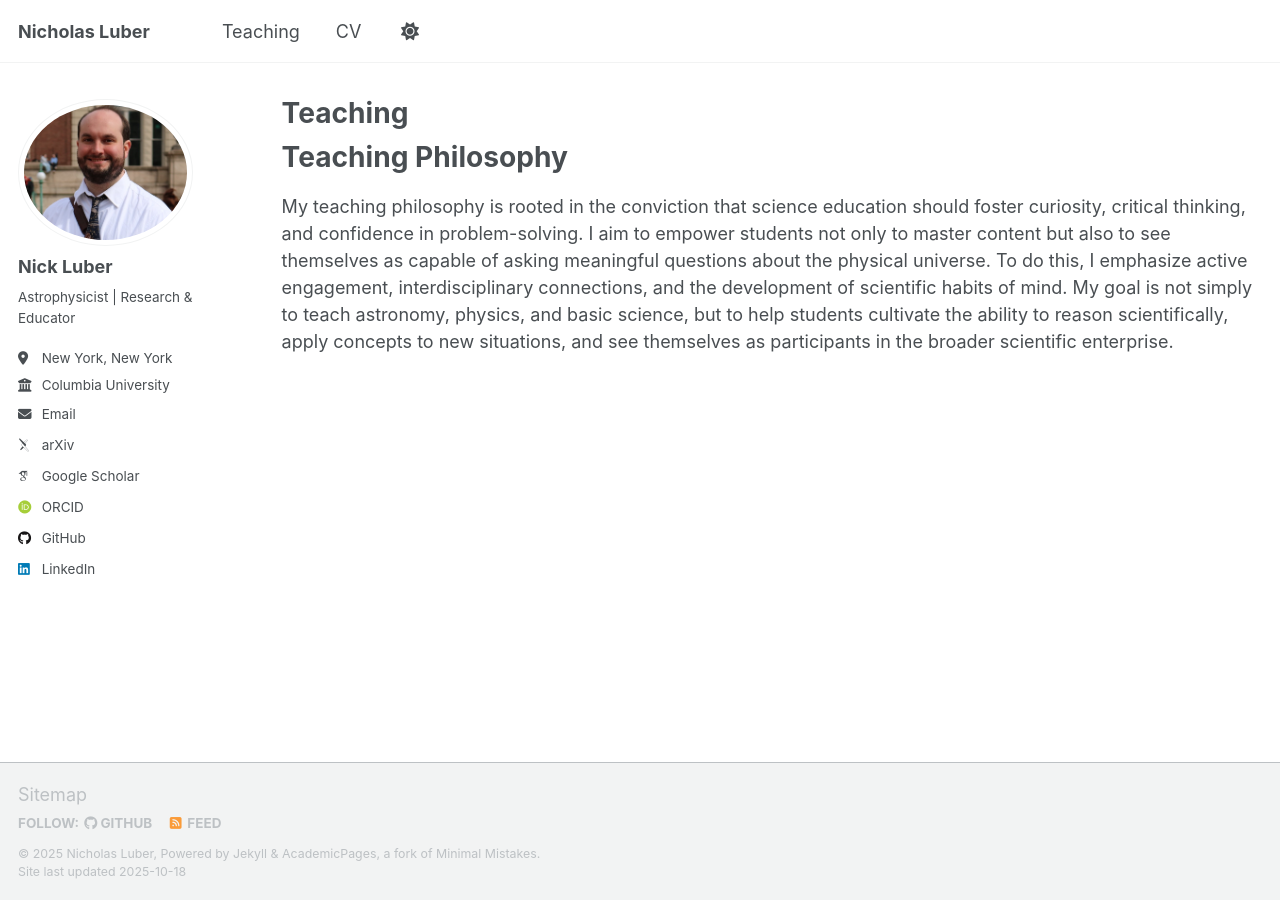
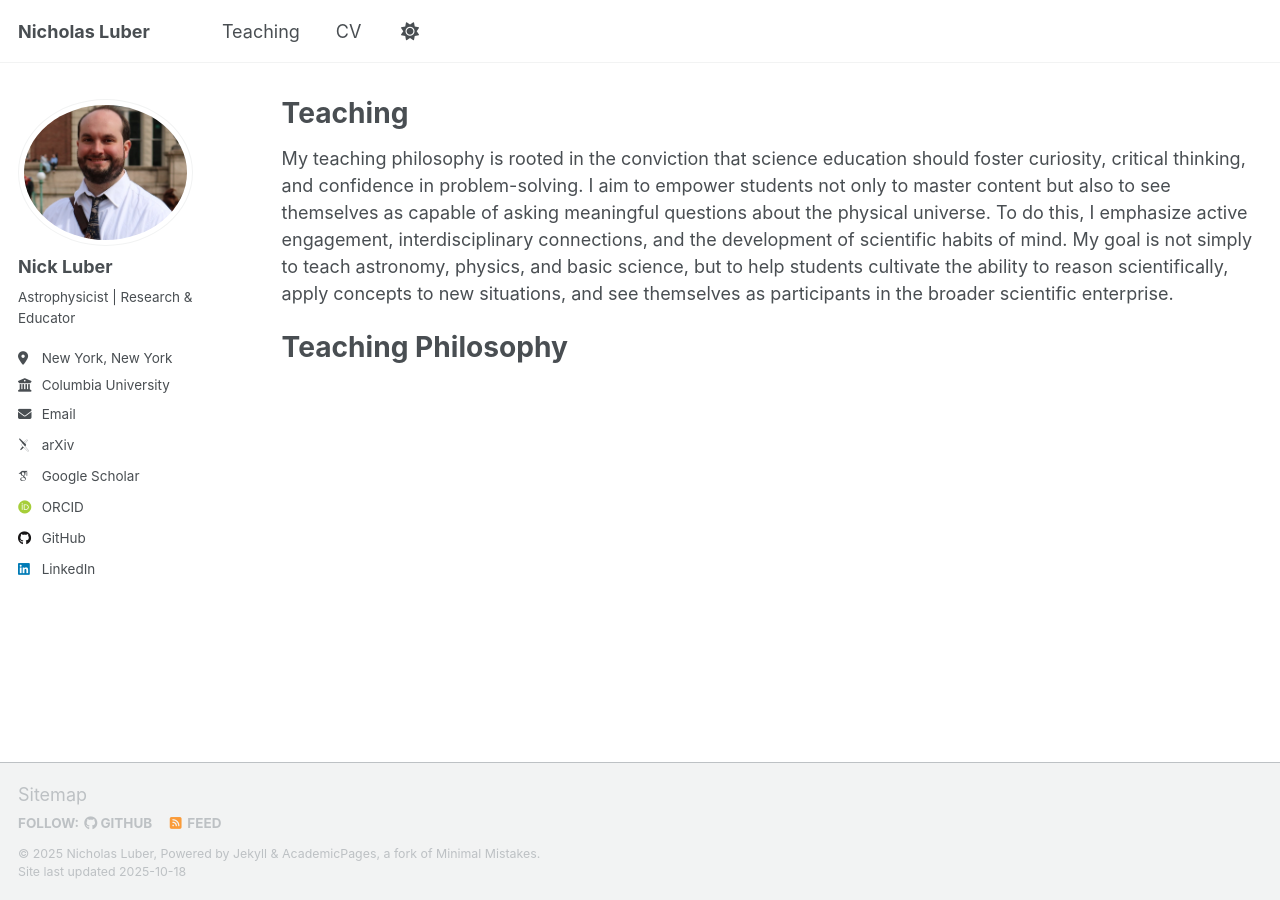
Before and after one commit to nicholasluber/nicholasluber.github.io, a Jekyll site: the page built from _pages/teaching.md, in a window 1280 px wide. Built offline with Jekyll 4.4.1, drawn with Linux system fonts in a browser that asks for light colours; some web fonts are replaced; a script that is not in the unit is left out.

```diff
--- a/_pages/teaching.md
+++ b/_pages/teaching.md
@@ -5,7 +5,7 @@ permalink: /teaching/
 author_profile: true
 ---
 
+My teaching philosophy is rooted in the conviction that science education should foster curiosity, critical thinking, and confidence in problem-solving. I aim to empower students not only to master content but also to see themselves as capable of asking meaningful questions about the physical universe. To do this, I emphasize active engagement, interdisciplinary connections, and the development of scientific habits of mind. My goal is not simply to teach astronomy, physics, and basic science, but to help students cultivate the ability to reason scientifically, apply concepts to new situations, and see themselves as participants in the broader scientific enterprise.
+
 Teaching Philosophy
 ====
-
-My teaching philosophy is rooted in the conviction that science education should foster curiosity, critical thinking, and confidence in problem-solving. I aim to empower students not only to master content but also to see themselves as capable of asking meaningful questions about the physical universe. To do this, I emphasize active engagement, interdisciplinary connections, and the development of scientific habits of mind. My goal is not simply to teach astronomy, physics, and basic science, but to help students cultivate the ability to reason scientifically, apply concepts to new situations, and see themselves as participants in the broader scientific enterprise.
```
